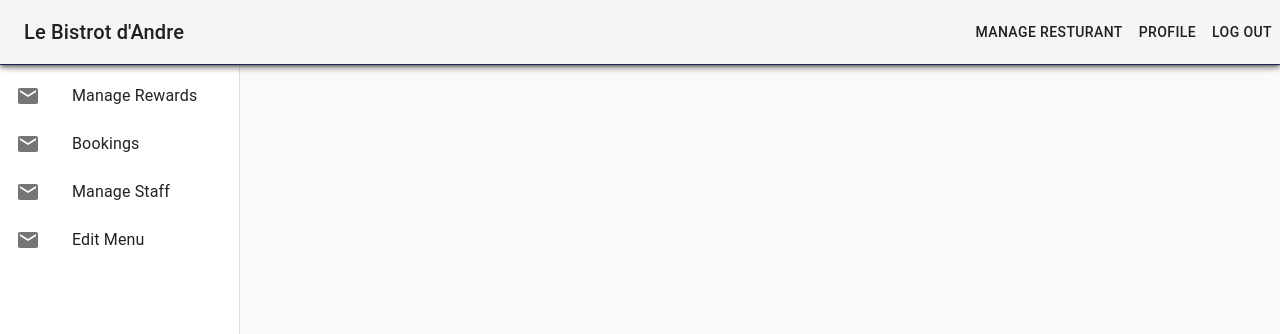
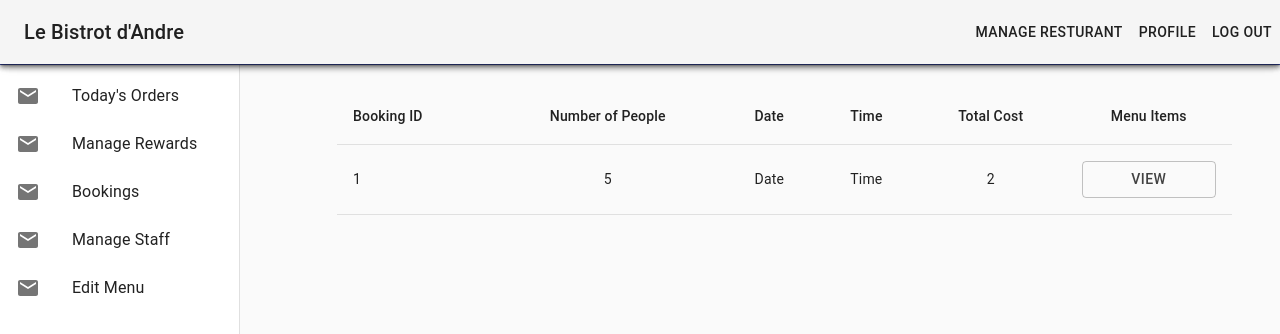
Before and after one commit to atab7/SES_1B_Group2, a React (Create React App) app in the folder eRestaurant/frontend/: page /manageresturant/TodaysOrder in a window 1280 px wide. Shown: the top 334 px of the page. Built offline with nearby package versions, Linux system fonts and the light colour scheme; no server answers.

Commit message:
added Today's Order to manage resturant page

```diff
--- a/eRestaurant/frontend/src/components/manageresturant/ManageResturant.js
+++ b/eRestaurant/frontend/src/components/manageresturant/ManageResturant.js
@@ -18,6 +18,7 @@ import Rewards from './Rewards';
 import ManagerBooking from './ManagerBooking';
 import AddStaff from './AddStaff';
 import EditMenu from './EditMenu.js';
+import TodaysOrder from './TodaysOrder.js';
 
 const drawerWidth = 240;
 
@@ -70,6 +71,14 @@ export default function ManageResturant() {
         <div className={classes.drawerContainer}>
 
           <List>
+          <Link to="/manageresturant/TodaysOrder" className={classes.link}>
+              <ListItem button>
+                <ListItemIcon>
+                  <MailIcon/>
+                </ListItemIcon>
+                <ListItemText primary={"Today's Orders"}/>
+              </ListItem>
+            </Link>
           <Link to="/manageresturant/Rewards" className={classes.link}>
               <ListItem button>
                 <ListItemIcon>
@@ -108,6 +117,12 @@ export default function ManageResturant() {
       </Drawer>
 
       <Switch>
+        <Route exact path="/manageresturant/TodaysOrder">
+        <main className={classes.content}>
+          <Toolbar/>
+                <TodaysOrder/>
+        </main>
+        </Route>
         <Route exact path="/manageresturant/EditMenu">
         <main className={classes.content}>
           <Toolbar/>
--- /dev/null
+++ b/eRestaurant/frontend/src/components/manageresturant/TodaysOrder.js
@@ -0,0 +1,91 @@
+import React from 'react';
+import { Container, TableContainer } from "@material-ui/core";
+import Table from '@material-ui/core/Table';
+import TableBody from '@material-ui/core/TableBody';
+import TableCell from '@material-ui/core/TableCell';
+import TableHead from '@material-ui/core/TableHead';
+import TableRow from '@material-ui/core/TableRow';
+import Button from '@material-ui/core/Button';
+import Dialog from '@material-ui/core/Dialog';
+import DialogActions from '@material-ui/core/DialogActions';
+import DialogTitle from '@material-ui/core/DialogTitle';
+
+export default class TodaysOrder extends React.Component {
+    constructor(props){
+      super();
+      this.state = {
+          viewMenu:false,
+      }
+      this.closeViewMenu = this.closeViewMenu.bind(this);
+      this.openViewMenu = this.openViewMenu.bind(this);
+    }
+    closeViewMenu(){
+        this.setState({
+          viewMenu:false
+        })
+      }
+    openViewMenu(){
+        this.setState({
+          viewMenu:true
+        })
+    }
+    render(){
+        return(
+        <Container>
+        <TableContainer>
+        <Table aria-label="simple table">
+            <TableHead>
+                <TableRow>
+                    <TableCell>Booking ID</TableCell>
+                    <TableCell align="center">Number of People</TableCell>
+                    <TableCell align="center">Date</TableCell>
+                    <TableCell align="center">Time</TableCell>
+                    <TableCell align="center">Total Cost</TableCell>
+                    <TableCell align="center">Menu Items</TableCell>
+                </TableRow>
+            </TableHead>
+            <TableBody>
+                <TableRow>
+                    <TableCell>1</TableCell>
+                    <TableCell align="center">5</TableCell>
+                    <TableCell align="center">Date</TableCell>
+                    <TableCell align="center">Time</TableCell>
+                    <TableCell align="center">2</TableCell>
+                    <TableCell align="center"><Button
+                    variant="outlined"
+                    style ={{color:'#424242'}}
+                    fullWidth
+                    onClick={this.openViewMenu}>
+                    View</Button></TableCell>
+                </TableRow>
+            </TableBody>
+        </Table>
+        </TableContainer>
+        <Dialog open={this.state.viewMenu} onClose={this.closeViewMenu} aria-labelledby="form-dialog-title">
+                    <DialogTitle id="form-dialog-title" style={{textAlign: 'center'}}>Selected Items</DialogTitle>
+                    <TableContainer >
+                    <Table aria-label="simple table">
+                        <TableHead>
+                        <TableRow>
+                            <TableCell align="center">Menu Item</TableCell>
+                            <TableCell align="center">Description</TableCell>
+                            <TableCell align="center">Price</TableCell>
+                        </TableRow>
+                        </TableHead>
+                        <TableBody>
+                        <TableCell align="center">Donut</TableCell>
+                            <TableCell align="center">Description</TableCell>
+                            <TableCell align="center">1</TableCell>
+                        </TableBody>
+                    </Table>
+                    </TableContainer>
+                    <DialogActions>
+                        <Button onClick={this.closeViewMenu} color="primary">
+                            Close
+                        </Button>
+                    </DialogActions>
+                </Dialog>
+        </Container>
+        )
+    }
+}
```
